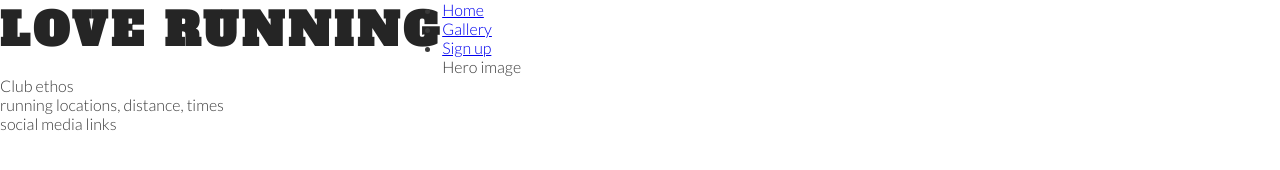
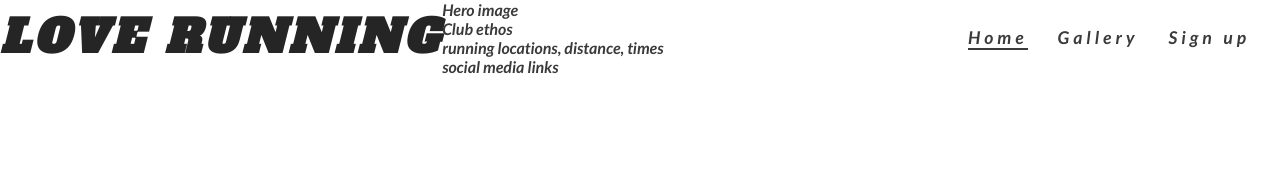
Before and after one commit to yokai-san/love-running, a plain HTML site: page index.html in a window 1280 px wide. Drawn offline with Linux system fonts and the light colour scheme.

Commit message:
Style navigation links

```diff
--- a/assets/css/style.css
+++ b/assets/css/style.css
@@ -1,4 +1,4 @@
-@import url('https://fonts.googleapis.com/css2?family=Alfa+Slab+One&family=Lato:wght@300&display=swap');
+@import url('https://fonts.googleapis.com/css2?family=Alfa+Slab+One&family=Lato:ital,wght@0,300;1,700&family=Oswald&display=swap');
 
 * {
     margin: 0;
@@ -8,7 +8,8 @@
 
 body {
     font-family: Lato, sans-serif;
-    font-weight: 300;
+    font-weight: 700;
+    font-style: italic;
     color: #3a3a3a;
 }
 
@@ -24,4 +25,34 @@ h1, h2 {
 #logo {
     float: left;
     font-size: 280%;
+
 }
+
+#menu {
+    font-size: 110%;
+    letter-spacing: 4px;
+    float: right;
+}
+
+#menu, #logo {
+    line-height: 75px;
+}
+
+#menu li {
+    float: left;
+    list-style-type: none;
+    margin-right: 30px;
+}
+
+#menu a {
+    text-decoration: none;
+    color: inherit;
+}
+
+#menu a:hover {
+    border-bottom: 2px solid #3a3a3a;
+}
+
+.active {
+    border-bottom: 2px solid #3a3a3a;
+}
--- a/index.html
+++ b/index.html
@@ -18,9 +18,9 @@
             <h1 id="logo">Love Running</h1>
         </a>
         <nav>
-            <ul>
+            <ul id="menu">
                 <li>
-                    <a href="index.html">Home</a>
+                    <a href="index.html" class="active">Home</a>
                 </li>
                 <li>
                     <a href="#">Gallery</a>
```
